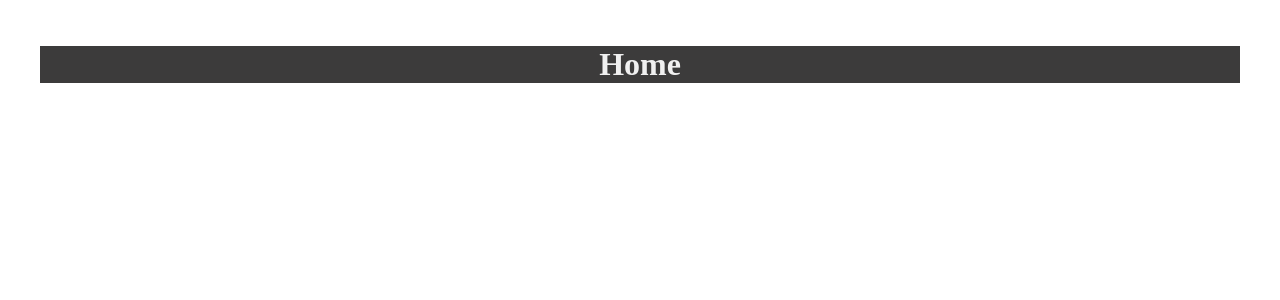
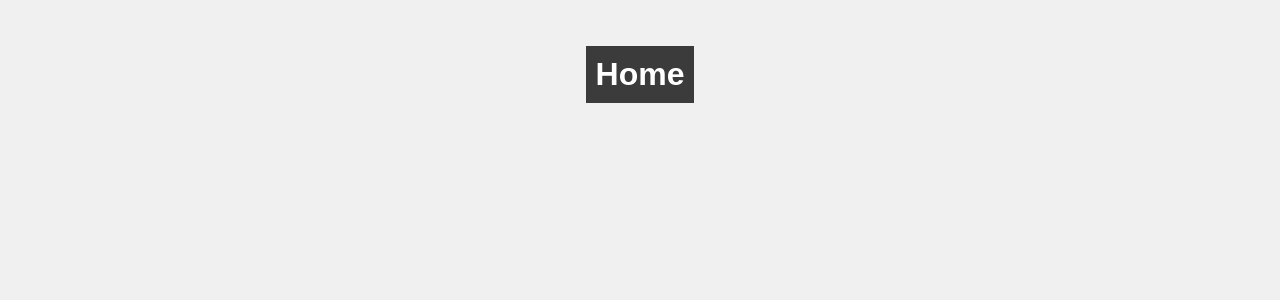
Before and after one commit to Jujuzix/TrabalhoPtac, a React (Vite) app in the folder helloWord/: page / in a window 1280 px wide. Shown: the top 300 px of the page. Built offline with nearby package versions, Linux system fonts and the light colour scheme.

Commit message:
Adição de Componentes

```diff
--- /dev/null
+++ b/helloWord/src/Componetes/Card.jsx
@@ -0,0 +1,6 @@
+export default function Card({atividade}){
+
+    return(
+<h1>{atividade.tenis}</h1>
+    );
+}
--- a/helloWord/src/Detalhe/detalhe.jsx
+++ b/helloWord/src/Detalhe/detalhe.jsx
@@ -1,13 +1,21 @@
 import { useParams } from "react-router-dom";
-
-export default function Detalhe(){
+import Card from "../Componetes/Card"
+export default function Detalhe() {
 
 
-const{ id } = useParams();
+    const { id } = useParams();
+    const lista = JSON.parse(localStorage.getItem("Lista"));
 
-return(
-<div>
-    <h1>Olá {id}</h1>
-</div>
-);
+    const atividade = lista.filter((ativ) => {
+        if(ativ.id == id){
+            return ativ;
+        }
+        return null
+    })
+
+    console.log(atividade);
+
+    return (
+        <Card atividade={atividade[0]}/>
+    );
 }
--- a/helloWord/src/Todo.css
+++ b/helloWord/src/Todo.css
@@ -1,90 +1,94 @@
-body{
+body {
     margin: 0;
-    padding: 25px 40px 25px 40px;
+    padding: 25px 40px;
+    display: flex;
     flex-direction: column;
+    align-items: center;
+    font-family: Arial, sans-serif;
+    /* Add a generic font-family */
+    background-color: #f0f0f0;
+    /* Set a background color */
 }
 
-.add{
+.add {
     text-align: center;
-
 }
 
-/*Modificação para as barras */
-input{
+/* Modificação para as barras */
+input {
     width: 50%;
     padding: 12px 20px;
     margin: 8px 0;
     box-sizing: border-box;
-  border: 2px solid rgb(0, 0, 0);
+    border: 2px solid #000;
     border-radius: 10px;
     box-shadow: 0 0 20px rgb(52, 48, 48);
 }
 
-/* Modificação no botão adicionar*/
-.btn{
+/* Modificação no botão adicionar */
+.btn {
     background: #000000;
+    color: #fff;
+    /* Set text color to white for better visibility */
     font-size: 15px;
-  font-family:fantasy ;
-  height:45px;
+    height: 45px;
     padding: 12px 20px;
     margin: 8px 0;
     border-radius: 10px;
     border: 2px solid #000;
     box-shadow: 0 0 20px rgb(52, 48, 48);
-
+    cursor: pointer;
+    /* Add cursor pointer to indicate interactivity */
 }
 
-h1{
+h1,h2,h3 {
     text-align: center;
+    color: #fff;
+    background-color: #3c3b3b;
+    padding: 10px;
 
+    /* Add padding for better spacing */
 }
 
-
-
-
-h1{
-    text-align: center;
-    color: #f0f0f0;
-    background-color: #3c3b3b;
-
-}
-
-h2{
-    text-align: center;
+h2 {
     font-size: 30px;
 }
 
-h3{
+h3 {
     font-size: 25px;
 }
 
-ul{
-    list-style:none;
+ul {
+    list-style: none;
     border: 2px solid #000000;
     border-radius: 10px;
-
+    padding: 0;
+    /* Remove default padding */
 }
 
-/* Modificação no botão remover*/
-button{
-    color: #f0f0f0;
+/* Modificação no botão remover */
+button {
+    color: #fff;
     background: #000000;
     font-size: 15px;
-    font-family:fantasy ;
-    height:45px;
+    height: 45px;
     padding: 12px 20px;
     margin: 8px 0;
     border-radius: 10px;
     border: 2px solid #ff0000;
+    cursor: pointer;
 }
 
-p{
+p {
     font-size: 20px;
 }
 
-.img{
+.img {
+    max-width: 100%;
+    height: auto;
+    max-height: 455px;
+}
 
-    width: 450px;
-    height: 455px;
+Link {
 
 }
--- a/helloWord/src/Todo.jsx
+++ b/helloWord/src/Todo.jsx
@@ -61,16 +61,26 @@ export default function Todo() {
 
             {/* Aparece Resultado da lista na Página */}
             {lista.map((ativ) =>
+
                 <ul key={ativ.id}>
+
+
                         <li>
                             <div>
                                 <img class="img" src={ativ.img} />
                             </div>
+                            <Link to={`/detalhe/${ativ.id}`}>
                             <h3>{ativ.tenis}</h3>
+                            </Link>
+
+
                             <p>{ativ.titulo}</p>
+
                             {/* Botão que recebe da função para remover itens */}
                             <button onClick={() => remover(ativ.id)}>Remover</button>
                         </li>
+
+
                 </ul>
             )}
 
```
Also changed, not shown: helloWord/src/main.jsx (+4 -4 lines), helloWord/package.json (line endings or trailing spaces). Lines whose indentation alone changed are shown as unchanged.
